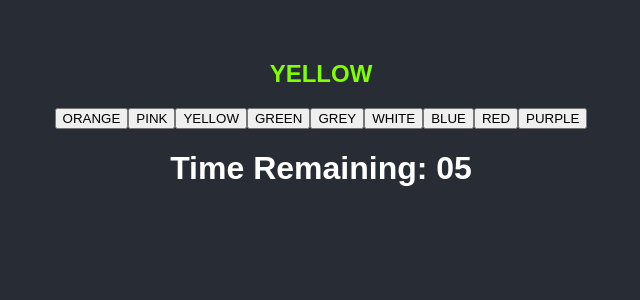
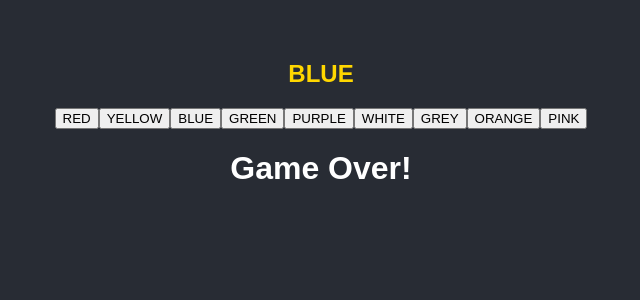
Before and after one commit to andrehgustavo/frameworks-frontend, a React (Create React App) app in the folder color-game-react/: page / in a window 1280 px wide. Shown: the top 300 px of the page, without its empty margins (319-959 px from the left). Built offline with nearby package versions, Linux system fonts and the light colour scheme.

Commit message:
Corrigindo problema da mudança de cores duplicada.

```diff
--- a/color-game-react/src/components/Game.js
+++ b/color-game-react/src/components/Game.js
@@ -2,7 +2,8 @@ import React from 'react';
 import Screen from './Screen';
 import Results from './Results';
 import '../assets/css/game-style.css';
-
+let playerHits= 0;
+let previousResetTime = true;
 class Game extends React.Component {
     /**
      * showResults - booleano - quando for positivo, o jogo mudará para a tela de resultados.
@@ -12,7 +13,6 @@ class Game extends React.Component {
      */
     state = {
         showResults: false,
-        playerHits: 0,
         rightColor: '',
         resetTime: false
     };
@@ -59,7 +59,7 @@ class Game extends React.Component {
             colorNumber: "#FF1493"
         }
     ]
-
+    random = 2;
     options = ['RED', 'YELLOW', 'BLUE', 'GREEN', 'PURPLE', 'WHITE', 'GREY', 'ORANGE', 'PINK']
 
     /**
@@ -79,10 +79,11 @@ class Game extends React.Component {
      */
     next = (rightColor, userOption) => {
         if (rightColor.colorName === userOption) {
+            playerHits++;
             this.setState({
-                playerHits: this.state.playerHits + 1,
                 resetTime: true
             })
+            previousResetTime = !this.state.resetTime;
         }
         else {
             this.setState({
@@ -107,25 +108,58 @@ class Game extends React.Component {
             rightColor: rightColor
         })
     }
+    /**
+     * Método para "embaralhar" arrays
+     * @param {*} array
+     */
+    shuffle(array) {
+        let currentIndex = array.length, temporaryValue, randomIndex;
+
+        while (0 !== currentIndex) {
+
+            randomIndex = Math.floor(Math.random() * currentIndex);
+            currentIndex -= 1;
+
+            temporaryValue = array[currentIndex];
+            array[currentIndex] = array[randomIndex];
+            array[randomIndex] = temporaryValue;
+        }
+
+        return array;
+    }
+    componentDidUpdate(prevProps, prevState, snapshot) {
+        if(previousResetTime != this.state.resetTime){
+            this.options = this.shuffle(this.options)
+            this.sentences = this.shuffle(this.sentences)
+            this.random = this.randomNumber()
+        }
+    }
+    componentDidMount() {
+        this.options = this.shuffle(this.options)
+        this.sentences = this.shuffle(this.sentences)
+        this.random = this.randomNumber()
+    }
+
 
     render() {
         //Constante que armazena o que será mostrado na tela, se o game continua ou se já acabou
-        const showResultsOrScreen = this.state.showResults ?
-            <Results
-                rightColor={this.state.rightColor}
-                playerHits={this.state.playerHits}>
-            </Results> :
-            <Screen
-                currentOptions={this.options}
-                currentAsk={this.sentences[this.randomNumber()]}
-                stopResetTime={this.stopResetTime}
-                nextFunction={this.next}
-                timeOver={this.timeOver}
-                resetTime={this.state.resetTime}>
-            </Screen>
         return (
             <div>
-                {showResultsOrScreen}
+
+                {this.state.showResults ?
+                    <Results
+                        rightColor={this.state.rightColor}
+                        playerHits={playerHits}/>
+                    :
+                    <Screen
+                        currentRightcolor={this.sentences[this.random]}
+                        currentOptions={this.options}
+                        displayedColorName={this.sentences[0]}
+                        stopResetTime={this.stopResetTime}
+                        nextFunction={this.next}
+                        timeOver={this.timeOver}
+                        resetTime={this.state.resetTime}/>
+                    }
             </div>
         );
     }
--- a/color-game-react/src/components/Screen.js
+++ b/color-game-react/src/components/Screen.js
@@ -5,95 +5,27 @@ import Timer from './Timer';
 function Screen(props) {
 
     /**
-     * Método para "embaralhar" arrays
-     * @param {*} array
-     */
-    function shuffle(array) {
-        let currentIndex = array.length, temporaryValue, randomIndex;
-
-        while (0 !== currentIndex) {
-
-          randomIndex = Math.floor(Math.random() * currentIndex);
-          currentIndex -= 1;
-
-          temporaryValue = array[currentIndex];
-          array[currentIndex] = array[randomIndex];
-          array[randomIndex] = temporaryValue;
-        }
-
-        return array;
-    }
-
-    /**
-     * Constante que armazena nomes das cores, onde uma irá ser escolhida
-     * e responsável pela cor da palavra da sentença, esta que será a opção correta
-     * da sentença renderizada na tela do usuário
-     */
-    const colors = [{
-        colorName: "BLUE",
-        colorNumber: "#0000FF"
-      },
-      {
-        colorName: "GREEN",
-        colorNumber: "#7FFF00"
-      },
-      {
-        colorName: "YELLOW",
-        colorNumber: "#FFD700"
-      },
-      {
-        colorName: "PURPLE",
-        colorNumber: "#4B0082"
-      },
-      {
-        colorName: "WHITE",
-        colorNumber: "#F8F8FF"
-      },
-      {
-        colorName: "GREY",
-        colorNumber: "#696969"
-      },
-      {
-        colorName: "ORANGE",
-        colorNumber: "#FF8C00"
-      },
-      {
-        colorName: "RED",
-        colorNumber: "#FF0000"
-      },
-      {
-        colorName: "PINK",
-        colorNumber: "#FF1493"
-      },
-    ]
-
-    /**
      * Método para gerar botões clicáveis para cada uma das opções
      */
     const options = props.currentOptions.map(option => {
         return <button
             key={option}
-            onClick= { () => props.nextFunction(colors[0], option) }
+            onClick= { () => props.nextFunction(props.currentRightcolor, option) }
         >{option}</button>
     })
-
-
-    shuffle(colors)
-    shuffle(options)
-
 
 
     return (
 
         <div>
             <div>
-                <h2 style={{color: colors[0].colorNumber}}>{props.currentAsk.colorName}</h2>
+                <h2 style={{color: props.currentRightcolor.colorNumber}}>{props.displayedColorName.colorName}</h2>
             </div>
             <div>
                 {options}
             </div>
             <div>
-                <Timer timeOver={() => props.timeOver(colors[0])} resetTime={props.resetTime} stopResetTime={props.stopResetTime} />
+                <Timer timeOver={() => props.timeOver(props.currentRightcolor)} resetTime={props.resetTime} stopResetTime={props.stopResetTime} />
             </div>
         </div>
     );
--- a/color-game-react/src/components/Timer.js
+++ b/color-game-react/src/components/Timer.js
@@ -7,7 +7,7 @@ import React, { Component } from 'react'
  */
 export default class Timer extends Component {
     state = {
-        seconds: 10
+        seconds: 5
     }
 
     componentDidMount() {
@@ -15,15 +15,12 @@ export default class Timer extends Component {
            this.myInterval = setInterval(() => {
 
             const { seconds } = this.state
-            console.log("resetTime:" + this.props.resetTime)
             if(this.props.resetTime) {
-                console.log("Antes: " + this.props.resetTime)
                 this.setState({
-                    seconds : 10
+                    seconds : 6
                 })
 
                 this.props.stopResetTime()
-                console.log("Depois: " + this.props.resetTime)
             }
 
             if (seconds > 0) {
@@ -40,7 +37,6 @@ export default class Timer extends Component {
             }
 
             }, 1000)
-        //}
     }
 
     componentWillUnmount() {
```
